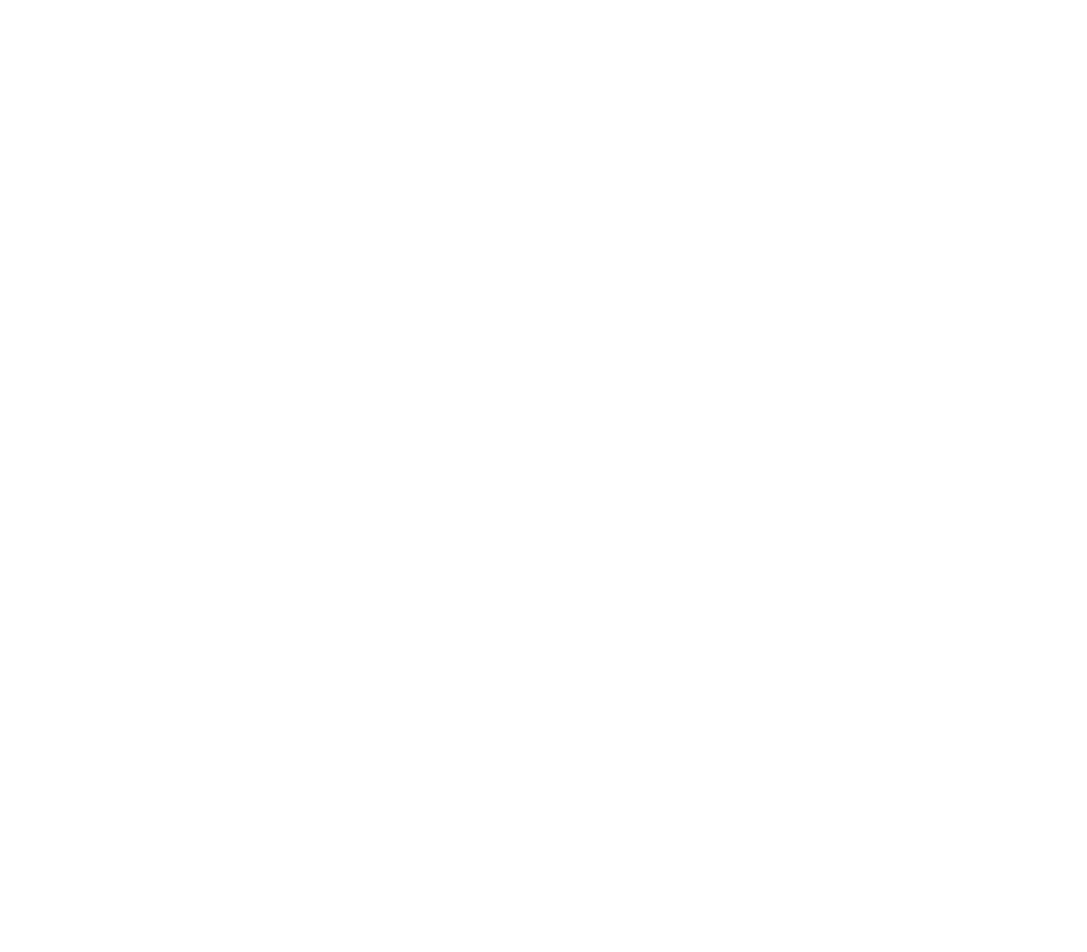
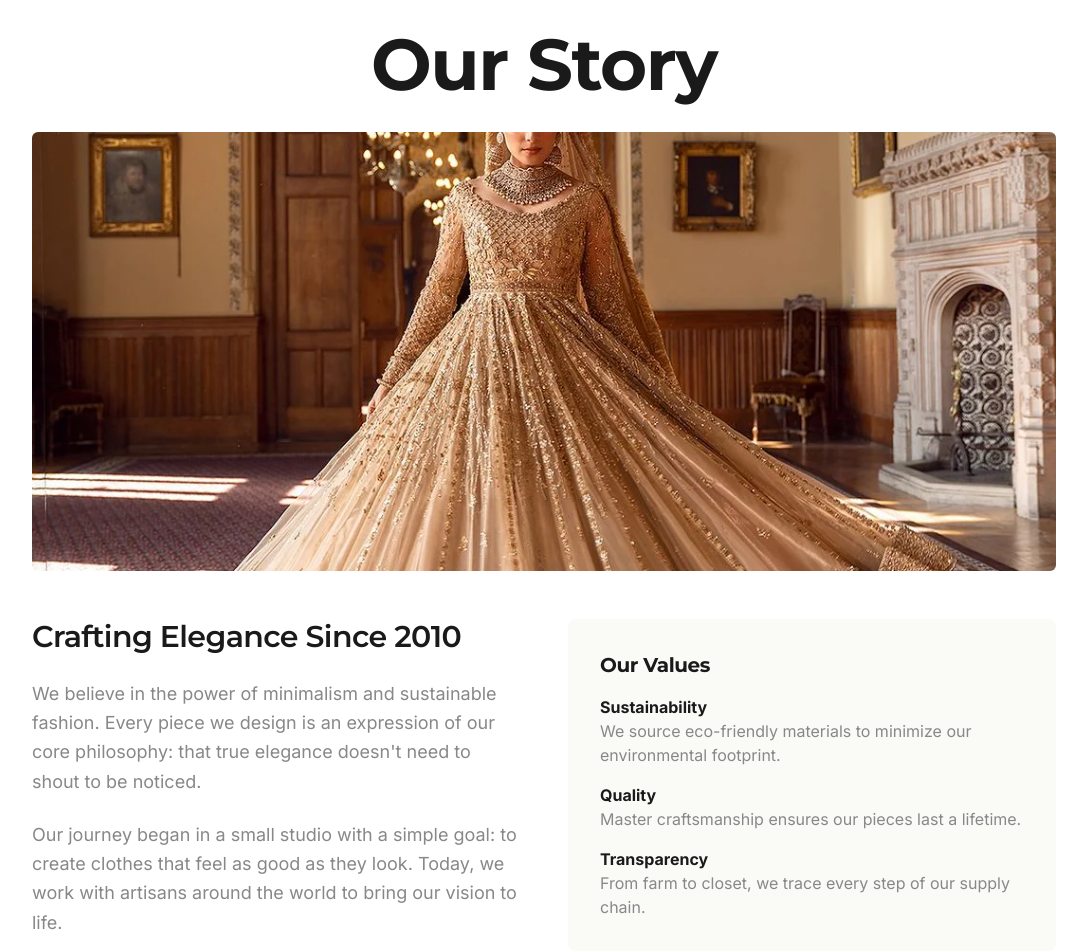
Before and after one commit to codewithlaiba28/clothes_landing_page_using_next_js, a Next.js app: page /about in a window 1280 px wide. Shown: the part 100-1052 px from the top of the page, without its empty margins (96-1183 px from the left). Before the commit the page ends 800 px from the top, so only its background shows below. Built offline with nearby package versions, Linux system fonts and the light colour scheme.

Commit message:
Update app/about/page.tsx

```diff
--- a/app/about/page.tsx
+++ b/app/about/page.tsx
@@ -1,7 +1,80 @@
+"use client";
+
+import Image from "next/image";
+import { Navbar } from "@/components/Navbar";
+import { Footer } from "@/components/Footer";
+import { motion } from "framer-motion";
+
 export default function About() {
     return (
-        <div>
-            <h1 className="text-4xl font-bold tracking-tighter text-red-500">About</h1>
-        </div>
+        <main className="min-h-screen bg-background">
+            <Navbar />
+            <section className="pt-32 pb-24 px-4 md:px-6">
+                <motion.div
+                    initial="hidden"
+                    animate="visible"
+                    variants={{
+                        hidden: { opacity: 0 },
+                        visible: { opacity: 1, transition: { staggerChildren: 0.2 } }
+                    }}
+                    className="container mx-auto max-w-5xl"
+                >
+                    <motion.h1
+                        variants={{ hidden: { opacity: 0, y: -20 }, visible: { opacity: 1, y: 0 } }}
+                        className="text-5xl md:text-7xl font-bold tracking-tighter text-primary mb-8 text-center"
+                    >
+                        Our Story
+                    </motion.h1>
+                    <motion.div
+                        variants={{ hidden: { opacity: 0, scale: 0.95 }, visible: { opacity: 1, scale: 1, transition: { duration: 0.8 } } }}
+                        className="relative w-full aspect-[21/9] mb-12 overflow-hidden rounded-md"
+                    >
+                        <motion.div whileHover={{ scale: 1.05 }} transition={{ duration: 0.7 }} className="w-full h-full relative cursor-pointer">
+                            <Image
+                                src="/images/brand-story.webp"
+                                alt="Brand Story"
+                                fill
+                                className="object-cover"
+                            />
+                        </motion.div>
+                    </motion.div>
+                    <div className="grid grid-cols-1 md:grid-cols-2 gap-12 items-start">
+                        <motion.div variants={{ hidden: { opacity: 0, x: -20 }, visible: { opacity: 1, x: 0 } }}>
+                            <h2 className="text-3xl font-semibold mb-6 text-primary">Crafting Elegance Since 2010</h2>
+                            <p className="text-muted leading-relaxed text-lg mb-6">
+                                We believe in the power of minimalism and sustainable fashion. Every piece we design is an expression of our core philosophy: that true elegance doesn't need to shout to be noticed.
+                            </p>
+                            <p className="text-muted leading-relaxed text-lg">
+                                Our journey began in a small studio with a simple goal: to create clothes that feel as good as they look. Today, we work with artisans around the world to bring our vision to life.
+                            </p>
+                        </motion.div>
+                        <motion.div
+                            variants={{ hidden: { opacity: 0, x: 20 }, visible: { opacity: 1, x: 0 } }}
+                            className="bg-secondary/50 p-8 rounded-lg hover:shadow-xl transition-shadow duration-300"
+                        >
+                            <h3 className="text-xl font-bold mb-4">Our Values</h3>
+                            <ul className="space-y-4">
+                                {[
+                                    { title: "Sustainability", desc: "We source eco-friendly materials to minimize our environmental footprint." },
+                                    { title: "Quality", desc: "Master craftsmanship ensures our pieces last a lifetime." },
+                                    { title: "Transparency", desc: "From farm to closet, we trace every step of our supply chain." }
+                                ].map((val, i) => (
+                                    <motion.li
+                                        key={i}
+                                        whileHover={{ x: 10, color: "var(--primary)" }}
+                                        transition={{ type: "spring", stiffness: 300 }}
+                                        className="cursor-default"
+                                    >
+                                        <strong className="block text-primary">{val.title}</strong>
+                                        <span className="text-muted"> {val.desc}</span>
+                                    </motion.li>
+                                ))}
+                            </ul>
+                        </motion.div>
+                    </div>
+                </motion.div>
+            </section>
+            <Footer />
+        </main>
     )
 }
```
